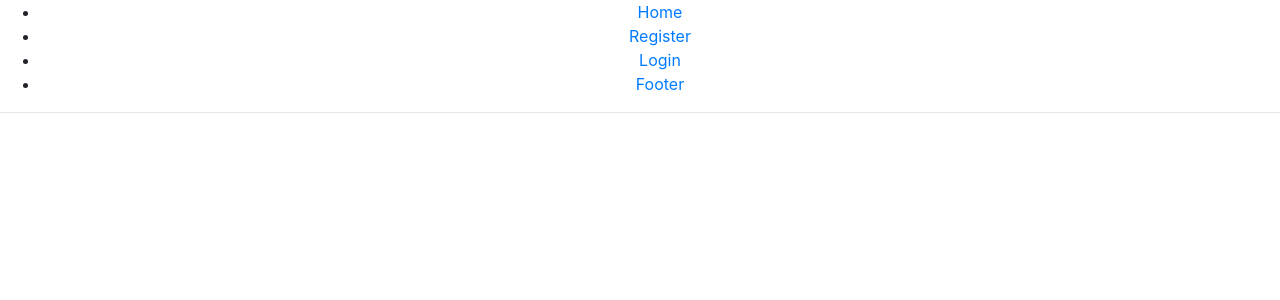
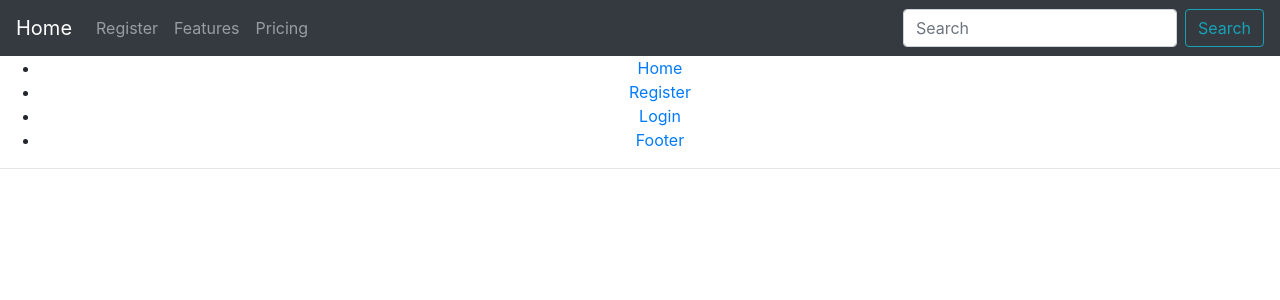
Before and after one commit to manish25A/bhojmandufrontend, a React (Create React App) app: page /register in a window 1280 px wide. Shown: the top 300 px of the page. Built offline with nearby package versions, Linux system fonts and the light colour scheme.

Commit message:
added navigation bar

```diff
--- a/src/Body/Register.tsx
+++ b/src/Body/Register.tsx
@@ -24,8 +24,9 @@
             customerPassword: this.state.customerPassword
         }
         axios.post("http://localhost:5000/customer/auth/register", data).then(res => {
-            console.log(res)
-            console.log(data)
+
+            // console.log(res)
+            // console.log(data)
         })
     }
 
--- a/src/Header/Header.tsx
+++ b/src/Header/Header.tsx
@@ -1,11 +1,6 @@
 import React, {Component} from "react";
-import {
-    BrowserRouter as Router,
-    Switch,
-    Route,
-    Link
-} from "react-router-dom";
-import Body from "../Body/Body";
+import {BrowserRouter as Router, Link, Route, Switch} from "react-router-dom";
+import {Button, Form, FormControl, Nav, Navbar} from "react-bootstrap";
 import Login from "../Body/Login";
 import Footer from "../Footer/footer"
 import Register from "../Body/Register";
@@ -16,6 +11,18 @@
 
             <Router>
                 <div>
+                    <Navbar bg="dark" variant="dark">
+                        <Navbar.Brand href="/">Home</Navbar.Brand>
+                        <Nav className="mr-auto">
+                            <Nav.Link href="/body/Register">Register</Nav.Link>
+                            <Nav.Link href="/login">Features</Nav.Link>
+                            <Nav.Link href="#pricing">Pricing</Nav.Link>
+                        </Nav>
+                        <Form inline>
+                            <FormControl type="text" placeholder="Search" className="mr-sm-2"/>
+                            <Button variant="outline-info">Search</Button>
+                        </Form>
+                    </Navbar>
                     <ul>
                         <li>
                             <Link to="/">Home</Link>
@@ -28,7 +35,7 @@
                         </li>
                         <li>
                             <Link to="/footer/home">
-                               Footer
+                                Footer
                             </Link>
                         </li>
                     </ul>
```
Also changed, not shown: 1 other file (tests, documents, lock files or other folders).
